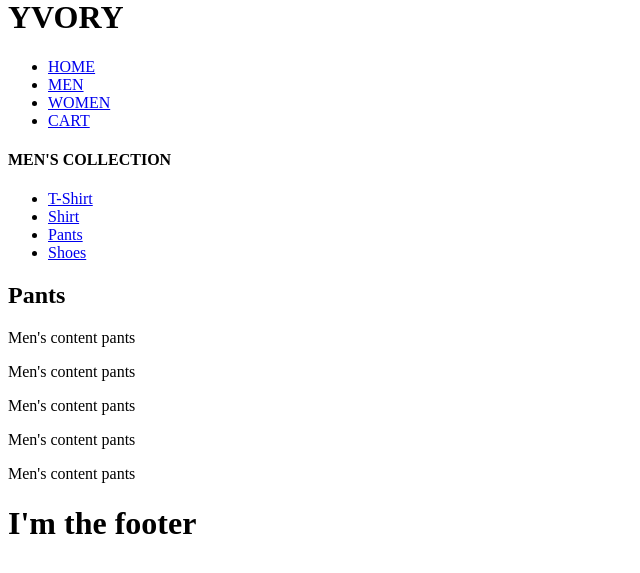
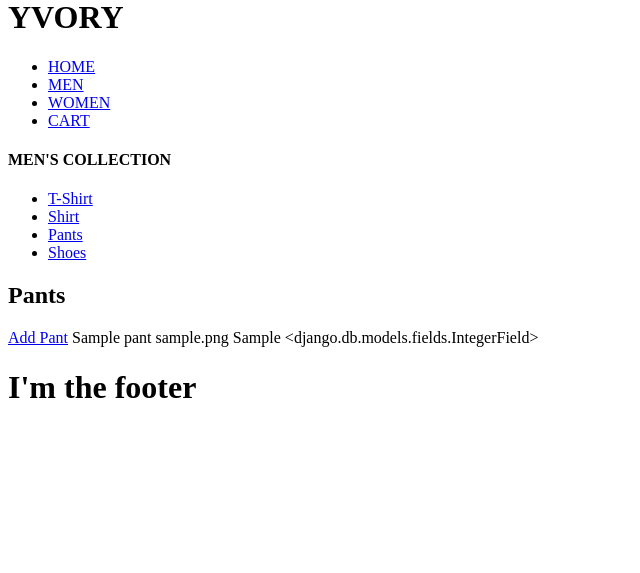
Before and after one commit to DB225/Ivory-fashion-project-, a Django app: page /pantsmen/ in a window 1280 px wide. Shown: the part 22-595 px from the top of the page, without its empty margins (0-640 px from the left). Run offline with Django 3.2, Linux system fonts and the light colour scheme; tables that the repository leaves empty hold one stand-in row (values such as "Sample post").

Commit message:
Day3:afternoon

```diff
--- a/ivory/ivoryApp/templates/ivoryApp/newTshirt.html
+++ b/ivory/ivoryApp/templates/ivoryApp/newTshirt.html
@@ -7,4 +7,6 @@
     {{ new_ts.as_p }}
     <button>CREATE</button>
 </form>
+<br>
+<a href="{% url 'tshirtmen' %}">BACK</a>
 {% endblock %}
--- a/ivory/ivoryApp/templates/ivoryApp/pantsMen.html
+++ b/ivory/ivoryApp/templates/ivoryApp/pantsMen.html
@@ -2,9 +2,13 @@
 
 {% block content %}
 <h2>Pants</h2>
-<p>Men's content pants</p>
-<p>Men's content pants</p>
-<p>Men's content pants</p>
-<p>Men's content pants</p>
-<p>Men's content pants</p>
+<a href="{% url 'newpants' %}">Add Pant</a>
+{% if allPants %}
+{% for eachPant in allPants %}
+{{ eachPant.pant_title }}
+{{ eachPant.pant_picture }}
+{{ eachPant.pant_size }}
+{{ eachPant.pant_price }}
+{% endfor %}
+{% endif %}
 {% endblock %}
--- a/ivory/ivoryApp/templates/ivoryApp/tShirtMen.html
+++ b/ivory/ivoryApp/templates/ivoryApp/tShirtMen.html
@@ -2,11 +2,13 @@
 
 {% block content %}
 <h2>T-Shirt</h2>
+<a href="{% url 'newtshirt' %}">Add T-Shirt</a>
 {% if allTshirts %}
 {% for eachTsh in allTshirts %}
 {{ eachTsh.ts_title }}
 {{ eachTsh.ts_picture }}
 {{ eachTsh.ts_size }}
+{{ eachTsh.ts_price }}
 {% endfor %}
 {% endif %}
 {% endblock %}
--- a/ivory/ivoryApp/views.py
+++ b/ivory/ivoryApp/views.py
@@ -18,7 +18,7 @@
         User.objects.create_user(request.POST["username"], request.POST['email'], request.POST["password"],
                                  request.POST["profilePic"])
         return redirect("index")
-    return render(request, 'ivoryApp/newdesigner.html')
+    return render(request, 'ivoryApp/newdesigner.html', {'newprofile': newprofile})
 
 
 # MEN FUNCTIONS
@@ -39,8 +39,18 @@
 
     if request.method == 'POST' or new_ts.is_valid():
         new_ts = TshirtForm(request.POST, request.FILES)
+        loggedInUser = get_object_or_404(UserLoginModel, username=request.user)
+        Tshirt.objects.create(ts_title=request.POST["ts_title"], ts_size=request.POST["ts_size"],
+                              ts_picture=request.FILES["ts_picture"], ts_price=request.POST["ts_price"],
+                              ts_ForeignKey=loggedInUser)
 
-    return render(request, 'ivoryApp/newTshirt.html')
+        return redirect('tShirtMen')
+    else:
+        print(new_ts.errors)
+        print(new_ts.non_field_errors)
+        new_ts = TshirtForm()
+
+    return render(request, 'ivoryApp/newTshirt.html', {'new_ts': new_ts})
 
 
 # read tShirt
@@ -62,12 +72,28 @@
 
 # Shirt
 def shirtmen(request):
-    return render(request, 'ivoryApp/shirtMen.html')
+    allShirts = Shirt.objects.all()
+    return render(request, 'ivoryApp/shirtMen.html', {'allShirts': allShirts})
 
 
 # new shirt
 def newshirt(request):
-    return render(request, 'ivoryApp/newShirt.html')
+    new_shirt = TshirtForm(request.POST or None)
+    print(request.POST)
+
+    if request.method == 'POST' or new_shirt.is_valid():
+        new_shirt = ShirtForm(request.POST, request.FILES)
+        loggedInUser = get_object_or_404(UserLoginModel, username=request.user)
+        Shirt.objects.create(s_title=request.POST["s_title"], s_size=request.POST["s_size"],
+                             s_picture=request.FILES["s_picture"], s_price=request.POST["s_price"],
+                             s_ForeignKey=loggedInUser)
+
+        return redirect('shirtMen')
+    else:
+        print(new_shirt.errors)
+        print(new_shirt.non_field_errors)
+        new_shirt = ShirtForm()
+    return render(request, 'ivoryApp/newShirt.html', {'new_shirt': new_shirt})
 
 
 # read shirt
@@ -89,12 +115,28 @@
 
 # Pants
 def pantsmen(request):
-    return render(request, 'ivoryApp/pantsMen.html')
+    allPants = Pants.objects.all()
+    return render(request, 'ivoryApp/pantsMen.html', {'allPants': allPants})
 
 
 # new pants
 def newpants(request):
-    return render(request, 'ivoryApp/newpants.html')
+    new_pant = TshirtForm(request.POST or None)
+    print(request.POST)
+
+    if request.method == 'POST' or new_pant.is_valid():
+        new_pant = PantsForm(request.POST, request.FILES)
+        loggedInUser = get_object_or_404(UserLoginModel, username=request.user)
+        Shirt.objects.create(pant_title=request.POST["s_title"], pant_size=request.POST["s_size"],
+                             pant_picture=request.FILES["s_picture"], pant_price=request.POST["s_price"],
+                             pant_ForeignKey=loggedInUser)
+
+        return redirect('shirtMen')
+    else:
+        print(new_pant.errors)
+        print(new_pant.non_field_errors)
+        new_pant = PantsForm()
+    return render(request, 'ivoryApp/newpants.html', {'new_pant': new_pant})
 
 
 # read pants
```
Also changed, not shown: ivory/ivoryApp/templates/ivoryApp/newShirt.html (+7 -3 lines), ivory/ivoryApp/templates/ivoryApp/newpants.html (+7 -3 lines), ivory/ivoryApp/templates/ivoryApp/shirtMen.html (+9 -7 lines).
